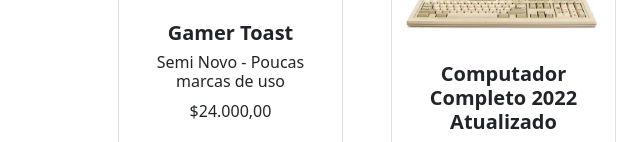
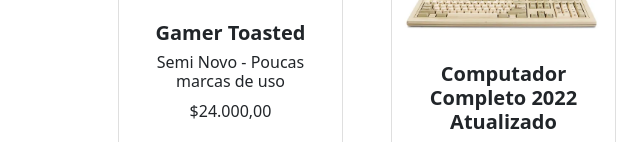
Before and after one commit to TiagoRGs/TiagoRGs.github.io, a plain HTML site: page index.html in a window 1280 px wide. Shown: the part 658-800 px from the top of the page, 0-640 px from the left. Drawn offline with nearby package versions, Linux system fonts and the light colour scheme.

Commit message:
Correção

```diff
--- a/index.html
+++ b/index.html
@@ -46,7 +46,7 @@
                             <img class="card-img-top" src="assets/pc1.jpg" alt="..." />
                             <div class="card-body p-4">
                                 <div class="text-center">
-                                    <h5 class="fw-bolder">Gamer Toast</h5>
+                                    <h5 class="fw-bolder">Gamer Toasted</h5>
                                     <h6>Semi Novo - Poucas marcas de uso</h6>
                                     $24.000,00
                                 </div>
```
